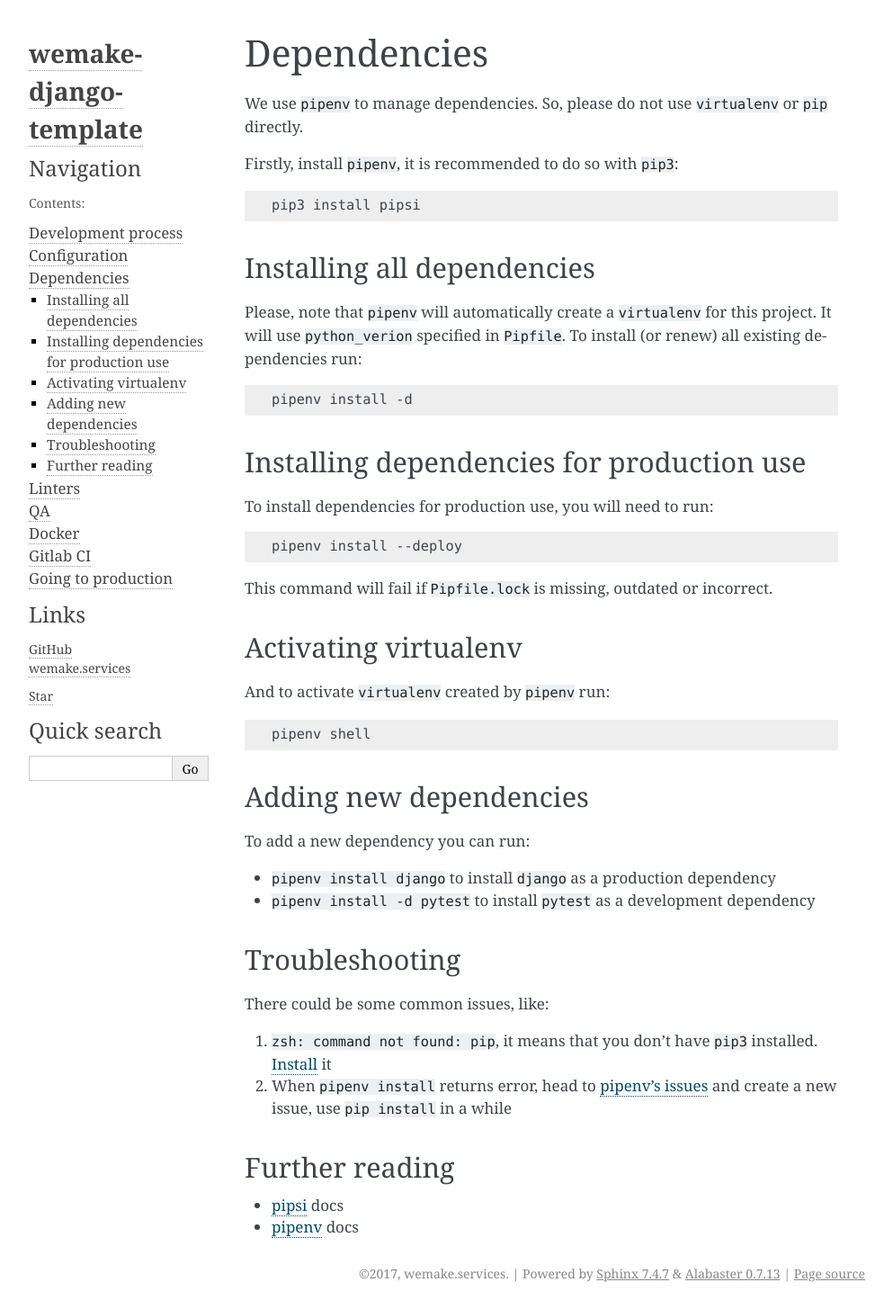
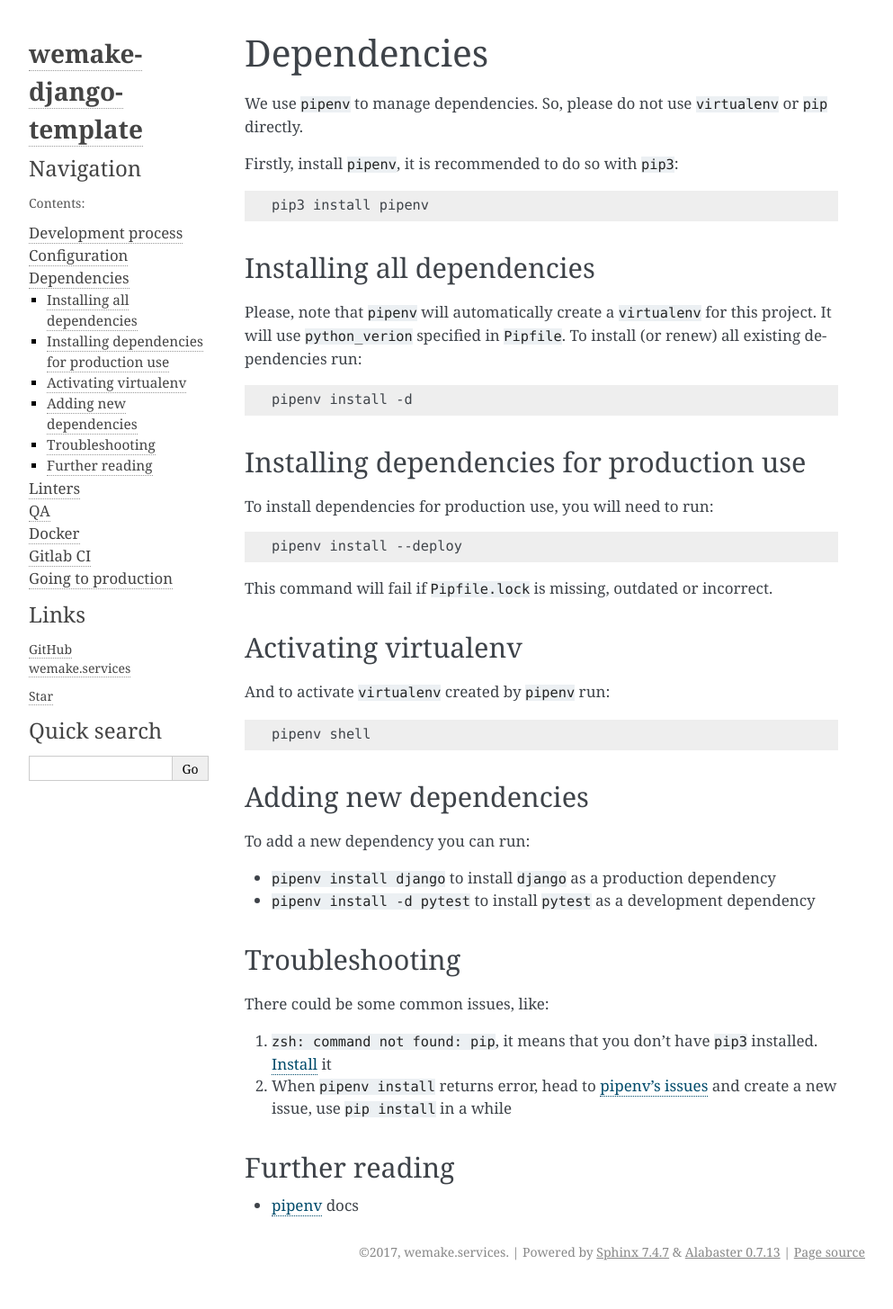
Before and after one commit to wemake-services/wemake-django-template, a Sphinx documentation site: the page built from {{cookiecutter.project_name}}/docs/_pages/dependencies.rst, in a window 1280 px wide. Shown: the whole page at 90% size, without its empty margins (148-1141 px from the left). Built offline with Sphinx 7.4.7, drawn with Linux system fonts in a browser that asks for light colours; pages that are not in the unit, such as notebooks, are missing from menus; after the commit the page ends 1431 px from its top, so only the background shows below that.

Commit message:
Fixes typo in docs

```diff
--- a/{{cookiecutter.project_name}}/docs/_pages/dependencies.rst
+++ b/{{cookiecutter.project_name}}/docs/_pages/dependencies.rst
@@ -7,7 +7,7 @@ Firstly, install ``pipenv``, it is recommended to do so with ``pip3``:
 
 .. code:: bash
 
-  pip3 install pipsi
+  pip3 install pipenv
 
 
 Installing all dependencies
@@ -65,5 +65,4 @@ There could be some common issues, like:
 Further reading
 ---------------
 
-- `pipsi <https://github.com/mitsuhiko/pipsi>`_ docs
 - `pipenv <https://docs.pipenv.org/>`_ docs
```
